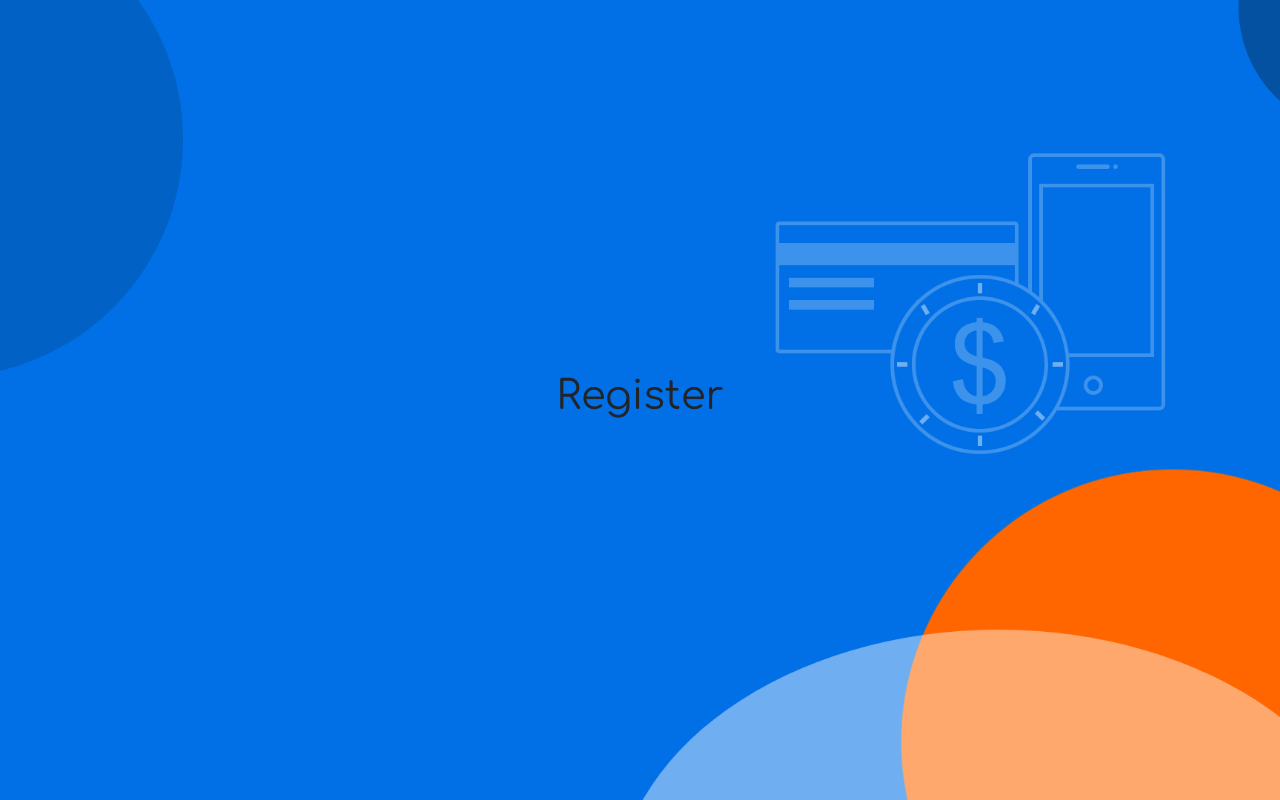
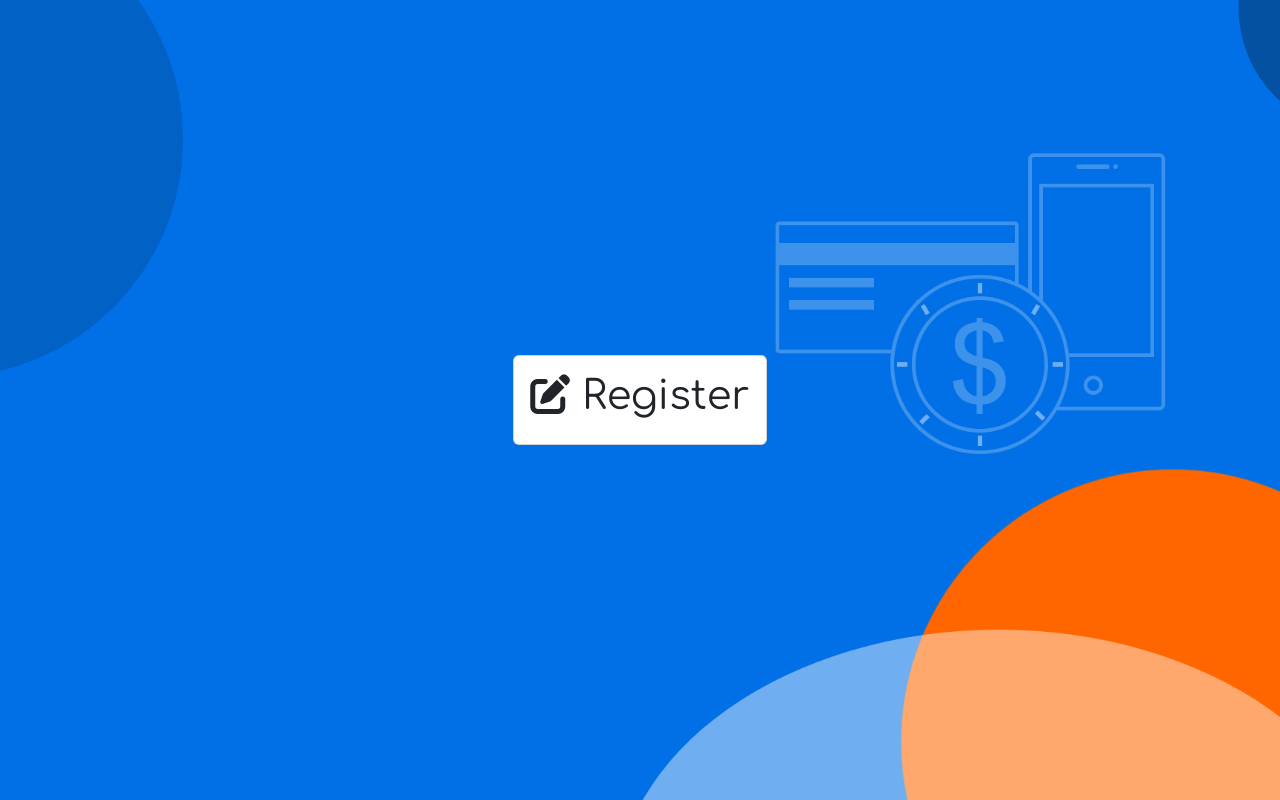
Before and after one commit to ccastillo32/bank-demo-js, a React (Vite) app: page /register in a window 1280 px wide. Built offline with nearby package versions, Linux system fonts and the light colour scheme.

Commit message:
Fontawesome added

```diff
--- a/package.json
+++ b/package.json
@@ -11,6 +11,7 @@
   },
   "dependencies": {
     "@fontsource/comfortaa": "^5.0.18",
+    "@fortawesome/fontawesome-free": "^6.5.1",
     "bootstrap": "^5.3.2",
     "prop-types": "^15.8.1",
     "react": "^18.2.0",
--- a/src/main.jsx
+++ b/src/main.jsx
@@ -2,6 +2,7 @@ import ReactDOM from 'react-dom/client'
 
 import 'bootstrap/dist/css/bootstrap.css'
 import "@fontsource/comfortaa";
+import '../node_modules/@fortawesome/fontawesome-free/css/all.css';
 
 import './main.css'
 import { BrowserRouter } from 'react-router-dom';
--- a/src/pages/register/Register.jsx
+++ b/src/pages/register/Register.jsx
@@ -1,7 +1,13 @@
 export function Register () {
   return (
     <div className="d-flex align-items-center justify-content-center page-container">
-      <h1>Register</h1>
+      <div className="card registration-form-card">
+        <div className="card-body">
+          <h1 className="form-header card-title">
+            <i className="fa fa-edit"></i> Register
+          </h1>
+        </div>
+      </div>
     </div>
   )
 }
```
Also changed, not shown: 1 other file (tests, documents, lock files or other folders).
